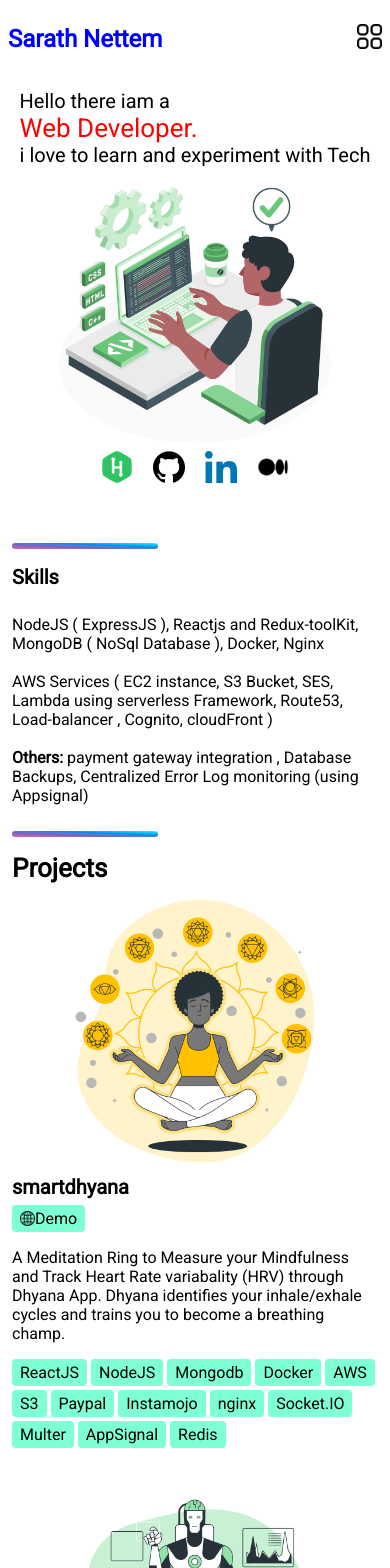
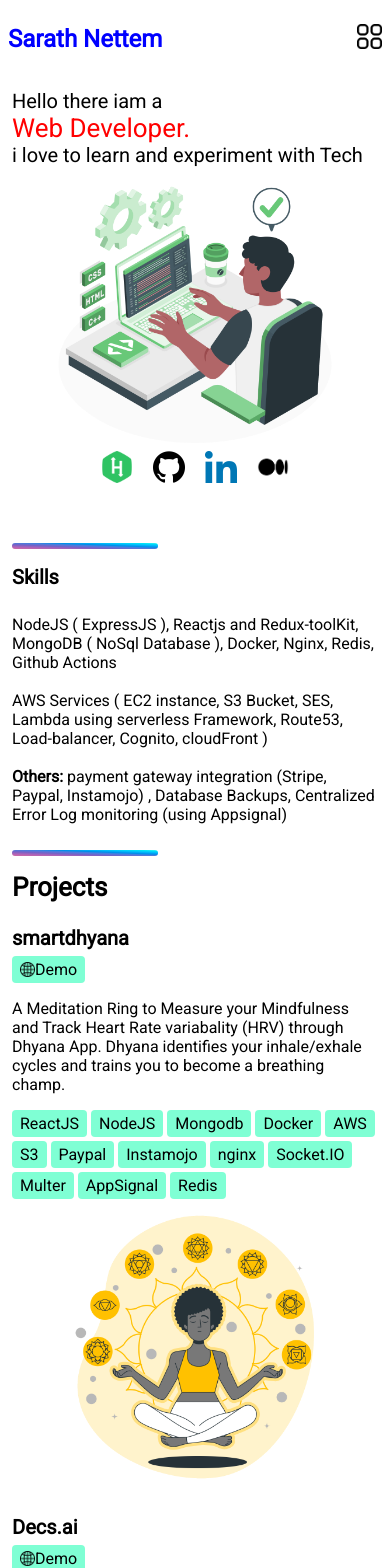
Before and after one commit to nettemsarath/protfoliosite, a React (Vite) app: page / in a window 390 px wide. Shown: the top 1568 px of the page. Built offline with nearby package versions, Linux system fonts and the light colour scheme.

Commit message:
feat (skills and add doamin name)

```diff
--- a/src/components/Body/About/about.css
+++ b/src/components/Body/About/about.css
@@ -14,6 +14,7 @@
 
 .about-info {
   font-size: 24px;
+  width: 100%;
 }
 
 .info-name {
--- a/src/components/Body/Projects/project-card.css
+++ b/src/components/Body/Projects/project-card.css
@@ -3,6 +3,7 @@
   flex: 1;
   justify-content: space-between;
   align-items: center;
+  margin: 1.5rem 0;
 }
 
 .project-photo {
@@ -58,7 +59,7 @@
 
 @media screen and (max-width: 720px) {
   .project-card {
-    flex-direction: column-reverse;
+    flex-direction: column;
   }
   .project-photo {
     width: 80%;
--- a/src/data/skills.jsx
+++ b/src/data/skills.jsx
@@ -1,6 +1,6 @@
 
 export const SkillsData = {
-    FrameWorks: "NodeJS ( ExpressJS ), Reactjs and Redux-toolKit, MongoDB ( NoSql Database ), Docker, Nginx ",
-    AWS_Services: "AWS Services ( EC2 instance,  S3 Bucket, SES,  Lambda using serverless Framework,  Route53,  Load-balancer , Cognito,  cloudFront  )",
-    Others: "payment gateway integration , Database Backups, Centralized Error Log monitoring (using Appsignal)"
+    FrameWorks: "NodeJS ( ExpressJS ), Reactjs and Redux-toolKit, MongoDB ( NoSql Database ), Docker, Nginx, Redis, Github Actions ",
+    AWS_Services: "AWS Services ( EC2 instance, S3 Bucket, SES, Lambda using serverless Framework, Route53, Load-balancer, Cognito, cloudFront  )",
+    Others: "payment gateway integration (Stripe, Paypal, Instamojo) , Database Backups, Centralized Error Log monitoring (using Appsignal)"
 }
```
Also changed, not shown: 1 other file (tests, documents, lock files or other folders).
